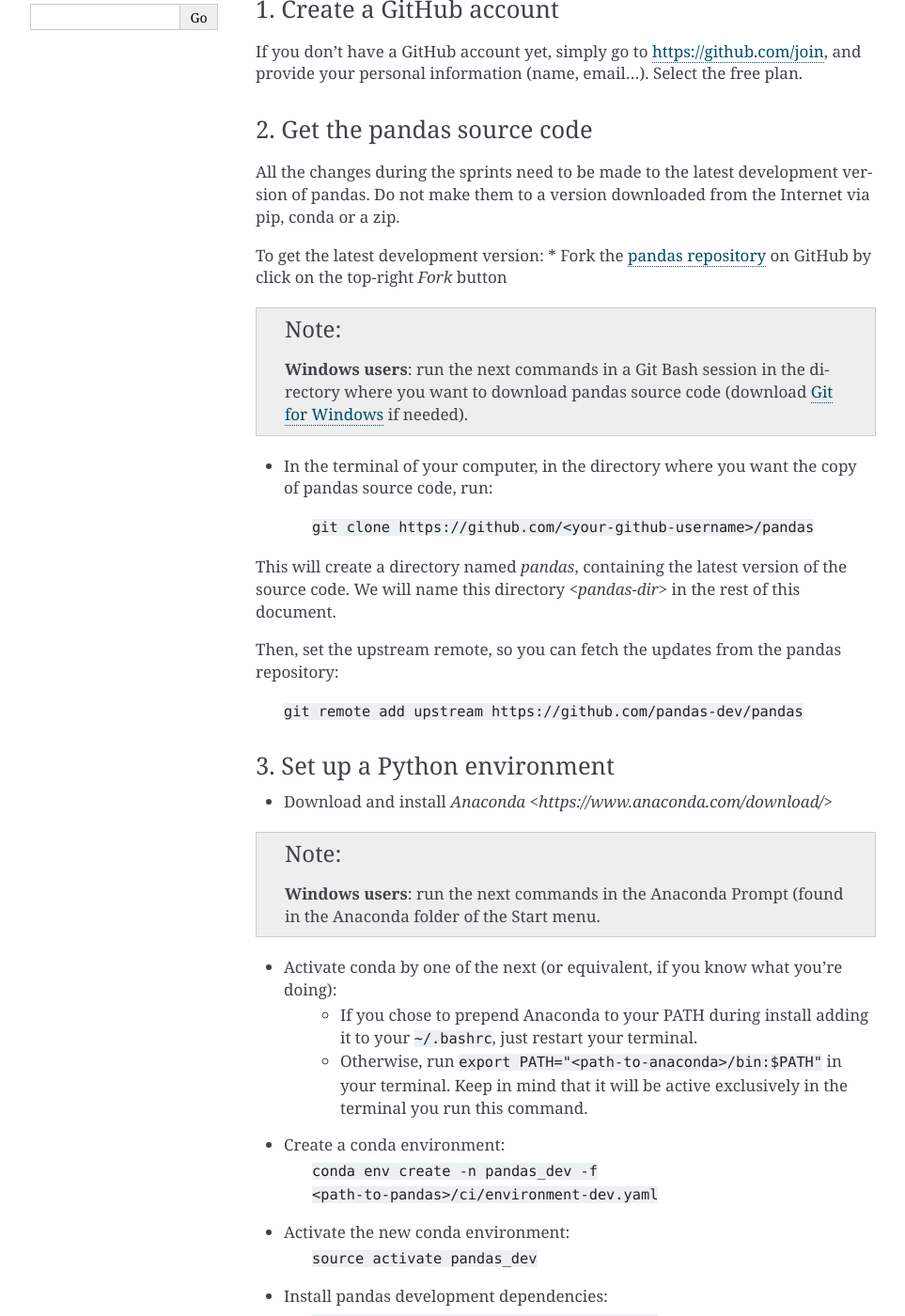
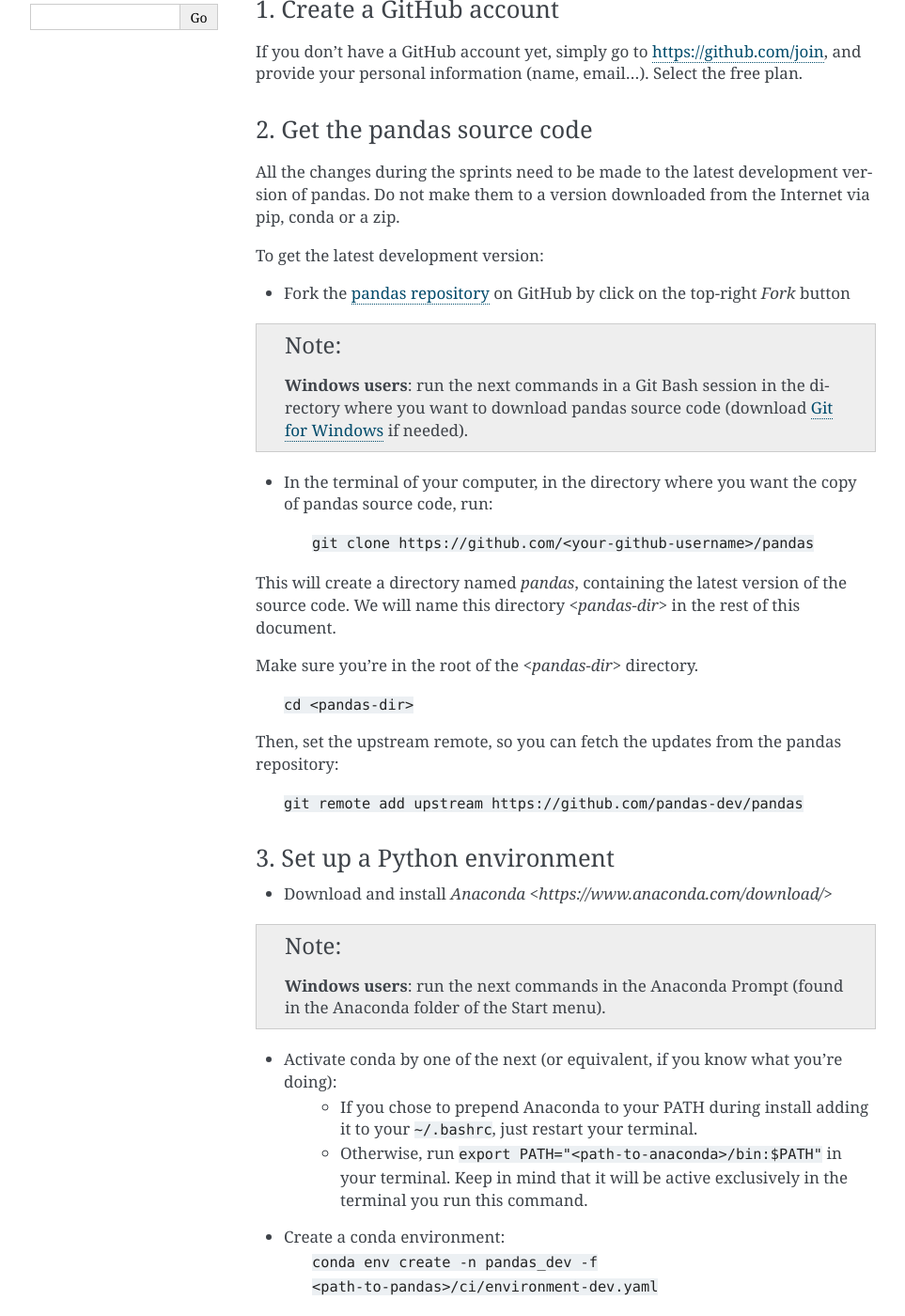
Before and after one commit to python-sprints/python-sprints.github.io, a Sphinx documentation site: the page built from pandas/guide/source/pandas_setup.rst, in a window 1280 px wide and 1400 px high, scrolled down 691 px. Shown: the whole window at 94% size, without its empty margins (148-1111 px from the left). Built offline with Sphinx 7.4.7, drawn with Linux system fonts in a browser that asks for light colours.

Commit message:
Fixed minor issues
* Fixed broken list item
* Added instruction about switching to the <pandas-dir> before adding the remote.
* Added a missing bracket

```diff
--- a/pandas/guide/source/pandas_setup.rst
+++ b/pandas/guide/source/pandas_setup.rst
@@ -37,6 +37,7 @@
 via pip, conda or a zip.
 
 To get the latest development version:
+
 * Fork the `pandas repository <https://github.com/pandas-dev/pandas>`_ on GitHub by click on the top-right `Fork` button
 
 .. note::
@@ -51,6 +52,10 @@
 the source code. We will name this directory `<pandas-dir>` in the rest of
 this document.
 
+Make sure you're in the root of the `<pandas-dir>` directory.
+
+    | ``cd <pandas-dir>``
+
 Then, set the upstream remote, so you can fetch the updates from the pandas
 repository:
 
@@ -63,7 +68,7 @@
 
 .. note::
     **Windows users**: run the next commands in the Anaconda Prompt (found in the Anaconda
-    folder of the Start menu.
+    folder of the Start menu).
 
 * Activate conda by one of the next (or equivalent, if you know what you're doing):
     * If you chose to prepend Anaconda to your PATH during install adding it to your ``~/.bashrc``, just restart your terminal.
```
